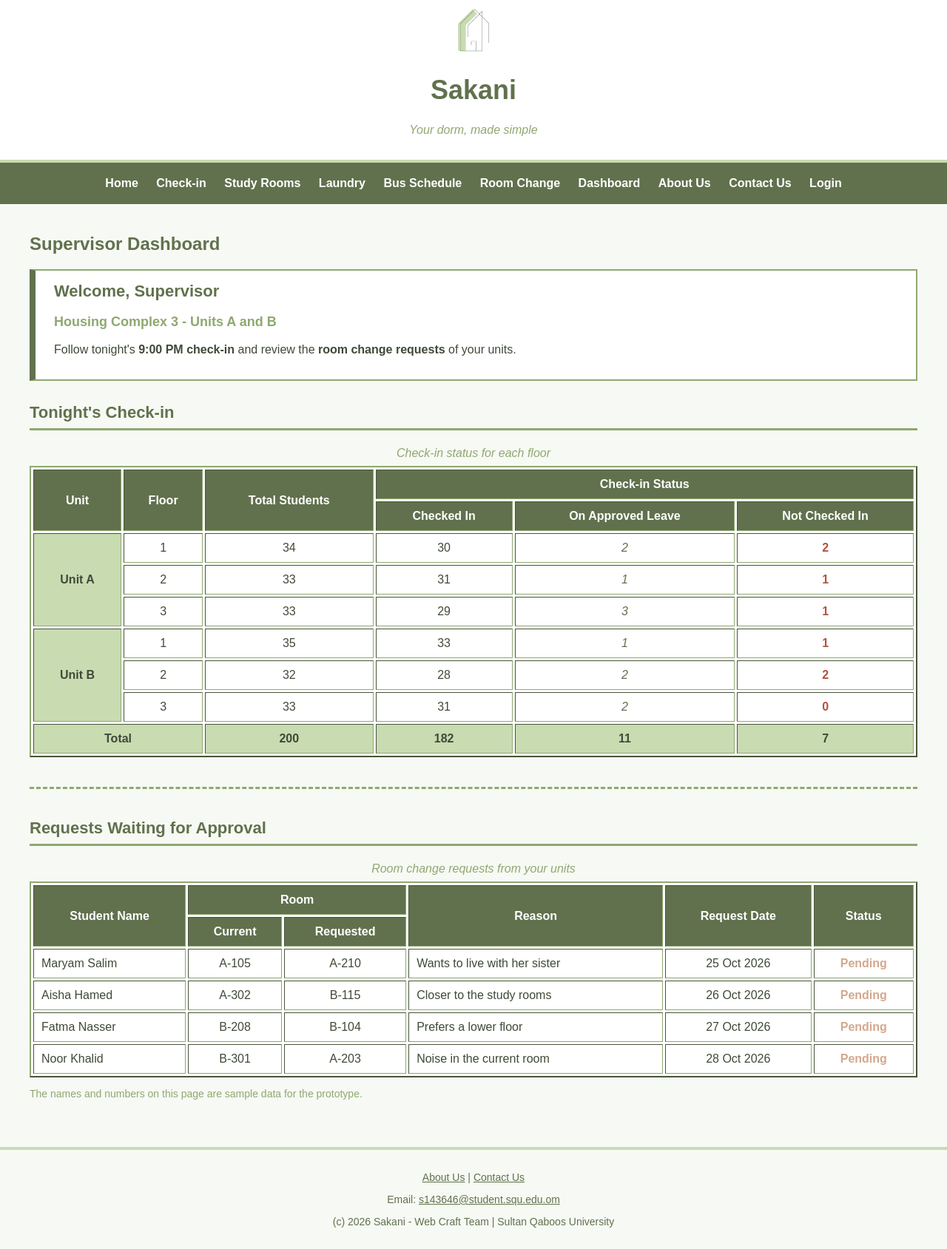
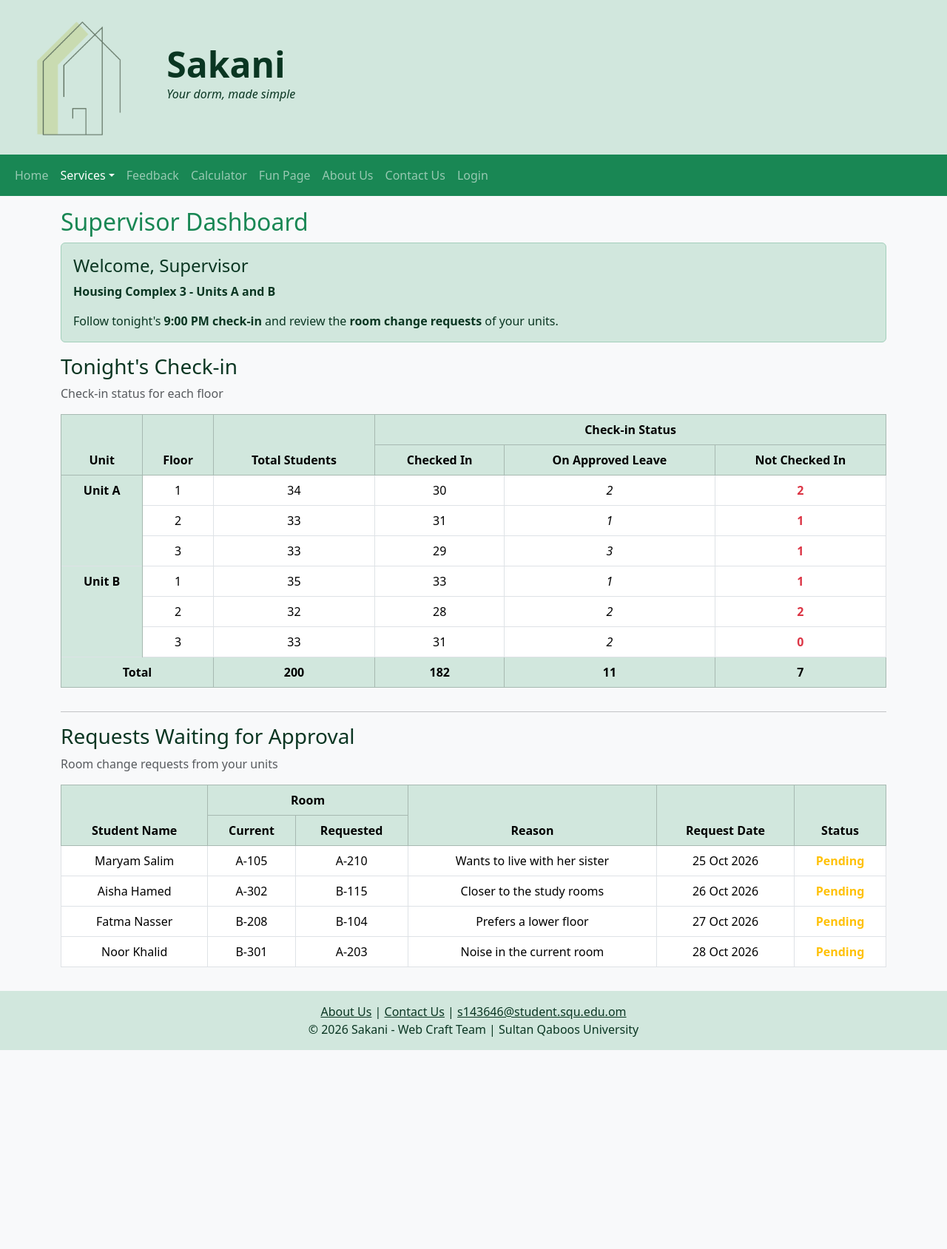
Before and after one commit to Sarah-SQU/sakani, a plain HTML site: page dashboard.html in a window 1280 px wide. Shown: the part 12-1701 px from the top of the page at 74% size. After the commit the page ends 1432 px from the top, so only its background shows below. Drawn offline with nearby package versions, Linux system fonts and the light colour scheme.

Commit message:
Convert Supervisor Dashboard page

```diff
--- a/dashboard.html
+++ b/dashboard.html
@@ -1,142 +1,78 @@
 <!DOCTYPE html>
-<html>
+<html lang="en">
 <head>
   <meta charset="UTF-8">
-    <meta name="viewport" content="width=device-width, initial-scale=1.0">
+  <meta name="viewport" content="width=device-width, initial-scale=1">
   <title>Sakani - Supervisor Dashboard</title>
-    <link rel="stylesheet" href="css/style.css">
+  <link href="https://cdn.jsdelivr.net/npm/bootstrap@5.3.8/dist/css/bootstrap.min.css" rel="stylesheet">
+  <script src="https://cdn.jsdelivr.net/npm/bootstrap@5.3.8/dist/js/bootstrap.bundle.min.js"></script>
+</head>
+<body class="bg-light">
 
-    <!-- styles used only in this page -->
-    <style type="text/css">
-        /* ===== Welcome box ===== */
-        div.welcome {
-            background-color: white;
-            border: 2px solid #8FA870;
-            border-left: 8px solid #61714D;
-            padding: 15px 25px;
-            margin-bottom: 30px;
-        }
 
-        p.welcome-title {
-            font-size: 22px;
-            font-weight: bold;
-            color: #61714D;
-            margin: 0px;
-        }
-
-        p.welcome-units {
-            font-size: 18px;
-            color: #8FA870;
-            font-weight: bold;
-        }
-
-        /* ===== Section titles ===== */
-        h3.section {
-            color: #61714D;
-            font-size: 22px;
-            border-bottom: 3px solid #8FA870;
-            padding-bottom: 8px;
-        }
-
-        /* ===== Separator between the two tables ===== */
-        hr.divider {
-            border: 0px;
-            border-top: 3px dashed #8FA870;
-            margin: 40px 0px;
-        }
-
-        /* ===== Tables ===== */
-        table.dash {
-            width: 100%;
-            background-color: white;
-            border-color: #8FA870;
-        }
-
-        table.dash caption {
-            font-size: 16px;
-            font-style: italic;
-            color: #8FA870;
-            margin-bottom: 8px;
-        }
-
-        table.dash th {
-            background-color: #61714D;
-            color: white;
-        }
-
-        th.sub {
-            background-color: #8FA870;
-        }
-
-        td.unit {
-            background-color: #C9DBB1;
-            font-weight: bold;
-        }
-
-        td.leave {
-            color: #61714D;
-            font-style: italic;
-        }
-
-        td.missing {
-            color: #B5523B;
-            font-weight: bold;
-        }
-
-        td.pending {
-            color: #D4A88C;
-            font-weight: bold;
-        }
-
-        tr.total td {
-            background-color: #C9DBB1;
-            font-weight: bold;
-        }
-    </style>
-</head>
-<body>
-
-    <div class="header">
-        <!-- logo + site name -->
-        <img src="images/sakani_icon.PNG" alt="Sakani logo" id="logo">
-        <h1>Sakani</h1>
-        <p>Your dorm, made simple</p>
+  <div class="container-fluid bg-success-subtle">
+    <div class="row align-items-center">
+      <div class="col-4 col-sm-3 col-lg-2 mt-3 mb-3">
+        <img src="images/sakani_icon.PNG" alt="Sakani logo" class="img-fluid mx-auto d-block">
+      </div>
+      <div class="col-8 col-sm-9 col-lg-10 mt-3 mb-3">
+        <h1 class="display-5 fw-bold text-success-emphasis mb-0">Sakani</h1>
+        <p class="fst-italic text-success-emphasis mb-0">Your dorm, made simple</p>
+      </div>
+    </div>
   </div>
 
-    <div class="menu">
-        <!-- navigation links -->
-        <ul>
-            <li><a href="index.html">Home</a></li>
-            <li><a href="checkin.html">Check-in</a></li>
-            <li><a href="study-rooms.html">Study Rooms</a></li>
-            <li><a href="laundry.html">Laundry</a></li>
-            <li><a href="bus.html">Bus Schedule</a></li>
-            <li><a href="room-change.html">Room Change</a></li>
-            <li><a href="dashboard.html">Dashboard</a></li>
-            <li><a href="about.html">About Us</a></li>
-            <li><a href="contact.html">Contact Us</a></li>
-            <li><a href="login.html">Login</a></li>
+
+  <nav class="navbar navbar-expand-lg bg-success navbar-dark">
+    <div class="container-fluid">
+      <button class="navbar-toggler" type="button" data-bs-toggle="collapse" data-bs-target="#mainMenu">
+        <span class="navbar-toggler-icon"></span>
+      </button>
+      <div class="collapse navbar-collapse" id="mainMenu">
+        <ul class="navbar-nav">
+          <li class="nav-item"><a class="nav-link" href="index.html">Home</a></li>
+          <li class="nav-item dropdown">
+            <a class="nav-link dropdown-toggle active" href="#" data-bs-toggle="dropdown">Services</a>
+            <ul class="dropdown-menu">
+              <li><a class="dropdown-item" href="checkin.html">Nightly Check-in</a></li>
+              <li><a class="dropdown-item" href="study-rooms.html">Study Rooms</a></li>
+              <li><a class="dropdown-item" href="laundry.html">Laundry</a></li>
+              <li><a class="dropdown-item" href="bus.html">Bus Schedule</a></li>
+              <li><a class="dropdown-item" href="room-change.html">Room Change</a></li>
+              <li><hr class="dropdown-divider"></li>
+              <li><a class="dropdown-item active" href="dashboard.html">Supervisor Dashboard</a></li>
+            </ul>
+          </li>
+          <li class="nav-item"><a class="nav-link" href="questionnaire.html">Feedback</a></li>
+          <li class="nav-item"><a class="nav-link" href="calculate.html">Calculator</a></li>
+          <li class="nav-item"><a class="nav-link" href="funpage.html">Fun Page</a></li>
+          <li class="nav-item"><a class="nav-link" href="about.html">About Us</a></li>
+          <li class="nav-item"><a class="nav-link" href="contact.html">Contact Us</a></li>
+          <li class="nav-item"><a class="nav-link" href="login.html">Login</a></li>
         </ul>
       </div>
+    </div>
+  </nav>
 
-    <div class="main">
-        <!-- page content -->
-        <h2>Supervisor Dashboard</h2>
+  <!-- ===== Main content ===== -->
+  <div class="container mt-3 mb-3">
 
-        <!-- ===== Welcome box ===== -->
-        <div class="welcome">
-            <p class="welcome-title">Welcome, Supervisor</p>
-            <p class="welcome-units">Housing Complex 3 - Units A and B</p>
-            <p>Follow tonight's <b>9:00 PM check-in</b> and review the
-               <b>room change requests</b> of your units.</p>
+    <h2 class="text-success">Supervisor Dashboard</h2>
+
+    <div class="alert alert-success">
+      <h4 class="alert-heading">Welcome, Supervisor</h4>
+      <p class="fw-bold">Housing Complex 3 - Units A and B</p>
+      <p class="mb-0">Follow tonight's <span class="fw-bold">9:00 PM check-in</span> and review the
+        <span class="fw-bold">room change requests</span> of your units.</p>
     </div>
 
-        <!-- ===== Section 1: Check-in summary ===== -->
-        <h3 class="section">Tonight's Check-in</h3>
+    <!-- ===== Check-in table ===== -->
+    <h3 class="text-success-emphasis mt-3">Tonight's Check-in</h3>
+    <p class="text-muted">Check-in status for each floor</p>
 
-        <table class="dash" border="2" cellspacing="3" cellpadding="10">
-            <caption>Check-in status for each floor</caption>
-
+    <div class="table-responsive">
+      <table class="table table-bordered text-center">
+        <thead class="table-success">
           <tr>
             <th rowspan="2">Unit</th>
             <th rowspan="2">Floor</th>
@@ -144,77 +80,67 @@
             <th colspan="3">Check-in Status</th>
           </tr>
           <tr>
-                <th class="sub">Checked In</th>
-                <th class="sub">On Approved Leave</th>
-                <th class="sub">Not Checked In</th>
+            <th>Checked In</th>
+            <th>On Approved Leave</th>
+            <th>Not Checked In</th>
           </tr>
-
+        </thead>
+        <tbody>
           <!-- Unit A -->
           <tr>
-                <td class="unit" rowspan="3" align="center">Unit A</td>
-                <td align="center">1</td>
-                <td align="center">34</td>
-                <td align="center">30</td>
-                <td class="leave" align="center">2</td>
-                <td class="missing" align="center">2</td>
+            <td class="table-success fw-bold" rowspan="3">Unit A</td>
+            <td>1</td><td>34</td><td>30</td>
+            <td class="fst-italic">2</td>
+            <td class="text-danger fw-bold">2</td>
           </tr>
           <tr>
-                <td align="center">2</td>
-                <td align="center">33</td>
-                <td align="center">31</td>
-                <td class="leave" align="center">1</td>
-                <td class="missing" align="center">1</td>
+            <td>2</td><td>33</td><td>31</td>
+            <td class="fst-italic">1</td>
+            <td class="text-danger fw-bold">1</td>
           </tr>
           <tr>
-                <td align="center">3</td>
-                <td align="center">33</td>
-                <td align="center">29</td>
-                <td class="leave" align="center">3</td>
-                <td class="missing" align="center">1</td>
+            <td>3</td><td>33</td><td>29</td>
+            <td class="fst-italic">3</td>
+            <td class="text-danger fw-bold">1</td>
           </tr>
 
           <!-- Unit B -->
           <tr>
-                <td class="unit" rowspan="3" align="center">Unit B</td>
-                <td align="center">1</td>
-                <td align="center">35</td>
-                <td align="center">33</td>
-                <td class="leave" align="center">1</td>
-                <td class="missing" align="center">1</td>
+            <td class="table-success fw-bold" rowspan="3">Unit B</td>
+            <td>1</td><td>35</td><td>33</td>
+            <td class="fst-italic">1</td>
+            <td class="text-danger fw-bold">1</td>
           </tr>
           <tr>
-                <td align="center">2</td>
-                <td align="center">32</td>
-                <td align="center">28</td>
-                <td class="leave" align="center">2</td>
-                <td class="missing" align="center">2</td>
+            <td>2</td><td>32</td><td>28</td>
+            <td class="fst-italic">2</td>
+            <td class="text-danger fw-bold">2</td>
           </tr>
           <tr>
-                <td align="center">3</td>
-                <td align="center">33</td>
-                <td align="center">31</td>
-                <td class="leave" align="center">2</td>
-                <td class="missing" align="center">0</td>
+            <td>3</td><td>33</td><td>31</td>
+            <td class="fst-italic">2</td>
+            <td class="text-danger fw-bold">0</td>
           </tr>
 
-            <tr class="total">
-                <td colspan="2" align="center">Total</td>
-                <td align="center">200</td>
-                <td align="center">182</td>
-                <td align="center">11</td>
-                <td align="center">7</td>
+          <!-- Total row -->
+          <tr class="table-success fw-bold">
+            <td colspan="2">Total</td>
+            <td>200</td><td>182</td><td>11</td><td>7</td>
           </tr>
+        </tbody>
       </table>
+    </div>
 
-        <!-- ===== Separator ===== -->
-        <hr class="divider">
+    <!-- Separator -->
+    <hr class="mt-3 mb-3">
 
-        <!-- ===== Section 2: Room change requests ===== -->
-        <h3 class="section">Requests Waiting for Approval</h3>
+    <!-- ===== Room change requests ===== -->
+    <h3 class="text-success-emphasis">Requests Waiting for Approval</h3>
+    <p class="text-muted">Room change requests from your units</p>
 
-        <table class="dash" border="2" cellspacing="3" cellpadding="10">
-            <caption>Room change requests from your units</caption>
-
+    <div class="table-responsive">
+      <table class="table table-bordered text-center">
+        <thead class="table-success">
           <tr>
             <th rowspan="2">Student Name</th>
             <th colspan="2">Room</th>
@@ -223,53 +149,47 @@
             <th rowspan="2">Status</th>
           </tr>
           <tr>
-                <th class="sub">Current</th>
-                <th class="sub">Requested</th>
+            <th>Current</th>
+            <th>Requested</th>
           </tr>
-
+        </thead>
+        <tbody>
           <tr>
-                <td>Maryam Salim</td>
-                <td align="center">A-105</td>
-                <td align="center">A-210</td>
-                <td>Wants to live with her sister</td>
-                <td align="center">25 Oct 2026</td>
-                <td class="pending" align="center">Pending</td>
+            <td>Maryam Salim</td><td>A-105</td><td>A-210</td>
+            <td>Wants to live with her sister</td><td>25 Oct 2026</td>
+            <td class="text-warning fw-bold">Pending</td>
           </tr>
           <tr>
-                <td>Aisha Hamed</td>
-                <td align="center">A-302</td>
-                <td align="center">B-115</td>
-                <td>Closer to the study rooms</td>
-                <td align="center">26 Oct 2026</td>
-                <td class="pending" align="center">Pending</td>
+            <td>Aisha Hamed</td><td>A-302</td><td>B-115</td>
+            <td>Closer to the study rooms</td><td>26 Oct 2026</td>
+            <td class="text-warning fw-bold">Pending</td>
           </tr>
           <tr>
-                <td>Fatma Nasser</td>
-                <td align="center">B-208</td>
-                <td align="center">B-104</td>
-                <td>Prefers a lower floor</td>
-                <td align="center">27 Oct 2026</td>
-                <td class="pending" align="center">Pending</td>
+            <td>Fatma Nasser</td><td>B-208</td><td>B-104</td>
+            <td>Prefers a lower floor</td><td>27 Oct 2026</td>
+            <td class="text-warning fw-bold">Pending</td>
           </tr>
           <tr>
-                <td>Noor Khalid</td>
-                <td align="center">B-301</td>
-                <td align="center">A-203</td>
-                <td>Noise in the current room</td>
-                <td align="center">28 Oct 2026</td>
-                <td class="pending" align="center">Pending</td>
+            <td>Noor Khalid</td><td>B-301</td><td>A-203</td>
+            <td>Noise in the current room</td><td>28 Oct 2026</td>
+            <td class="text-warning fw-bold">Pending</td>
           </tr>
+        </tbody>
       </table>
-
-        <!-- Inline CSS example -->
-        <p style="color: #8FA870; font-size: 14px;">The names and numbers on this page are sample data for the prototype.</p>
     </div>
 
-    <div class="footer">
-        <!-- footer content -->
-        <p><a href="about.html">About Us</a> | <a href="contact.html">Contact Us</a></p>
-        <p>Email: <a href="mailto:s143646@student.squ.edu.om">s143646@student.squ.edu.om</a></p>
-        <p>(c) 2026 Sakani - Web Craft Team | Sultan Qaboos University</p>
+  </div>
+
+  <!-- ===== Footer ===== -->
+  <div class="container-fluid bg-success-subtle text-success-emphasis text-center">
+    <div class="row">
+      <div class="col mt-3 mb-3">
+        <a href="about.html" class="text-success-emphasis">About Us</a> |
+        <a href="contact.html" class="text-success-emphasis">Contact Us</a> |
+        <a href="mailto:s143646@student.squ.edu.om" class="text-success-emphasis">s143646@student.squ.edu.om</a>
+        <p class="mb-0">&copy; 2026 Sakani - Web Craft Team | Sultan Qaboos University</p>
+      </div>
+    </div>
   </div>
 
 </body>
```
Lines whose indentation alone changed are shown as unchanged.
